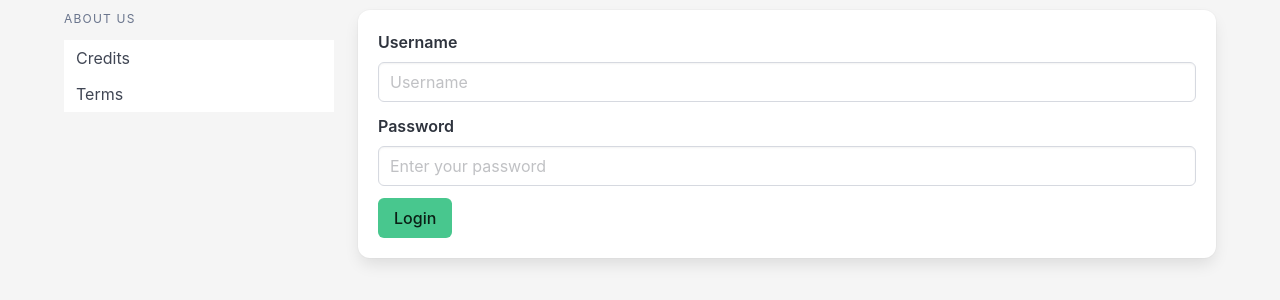
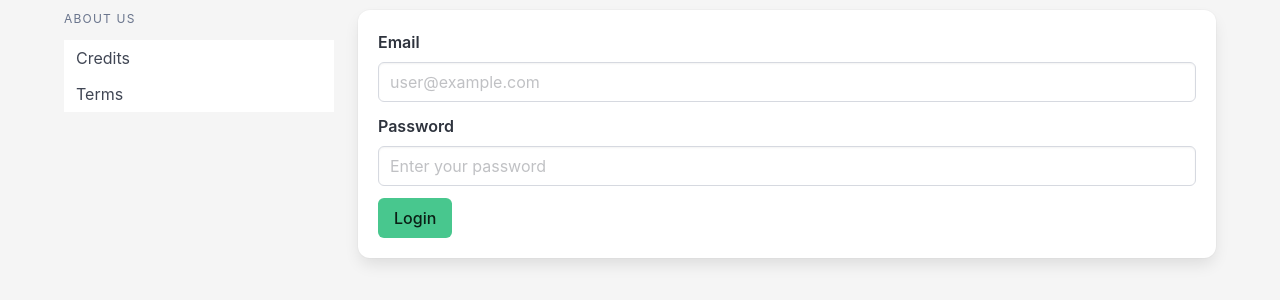
Before and after one commit to petrus-v/band-management, a Python web app: template src/band_management/bloks/bm_responsive_webapp/templates/login.html in a window 1280 px wide. Shown: the part 52-352 px from the top of the page. Run offline with Jinja, Linux system fonts and the light colour scheme; the template is opened without the code that fills it, so the values that code supplies are empty; some libraries are stand-ins or nearby versions.

Commit message:
use email as username and use is-success instead of white to get proper behaviour in lihgt mode

```diff
--- a/src/band_management/bloks/bm_responsive_webapp/templates/band-invite.html
+++ b/src/band_management/bloks/bm_responsive_webapp/templates/band-invite.html
@@ -57,7 +57,7 @@
                    hx-on:click="navigator.clipboard.writeText('{{ invitation_url }}');">
                 {% if band_member.musician.user.invitation_token %}
                   {% if user.invitation_token_expiration_date > now %}
-                    <span class="icon" >
+                    <span class="icon">
                       <i class="fa fa-clipboard"></i>
                     </span>
                   {% else %}
@@ -93,7 +93,7 @@
         <h3>Invite new member</h3>
         <form id="invite-form" hx-post="/band/{{ band.uuid }}/invite" hx-target="body">
           {% include "musicians/musician-field-selection.html" %}
-          <button type="submit" form="invite-form" class="button is-light">Invite</button>
+          <button type="submit" form="invite-form" class="button is-success">Invite</button>
         </form>
       </div>
     </div>
--- a/src/band_management/bloks/bm_responsive_webapp/templates/login.html
+++ b/src/band_management/bloks/bm_responsive_webapp/templates/login.html
@@ -10,27 +10,16 @@
 
 <form hx-post="/login" class="box" hx-target="body">
   <div class="field">
-    <label class="label">Username</label>
+    <label class="label">Email</label>
     <div class="control">
-      <input
-        class="input"
-        placeholder="Username"
-        id="username"
-        name="username"
-        required />
+      <input class="input" placeholder="user@example.com" id="username" name="username" required />
     </div>
   </div>
 
   <div class="field">
     <label class="label">Password</label>
     <div class="control">
-      <input
-        class="input"
-        type="password"
-        placeholder="Enter your password"
-        id="password"
-        name="password"
-        required />
+      <input class="input" type="password" placeholder="Enter your password" id="password" name="password" required />
     </div>
   </div>
   <div>
```
